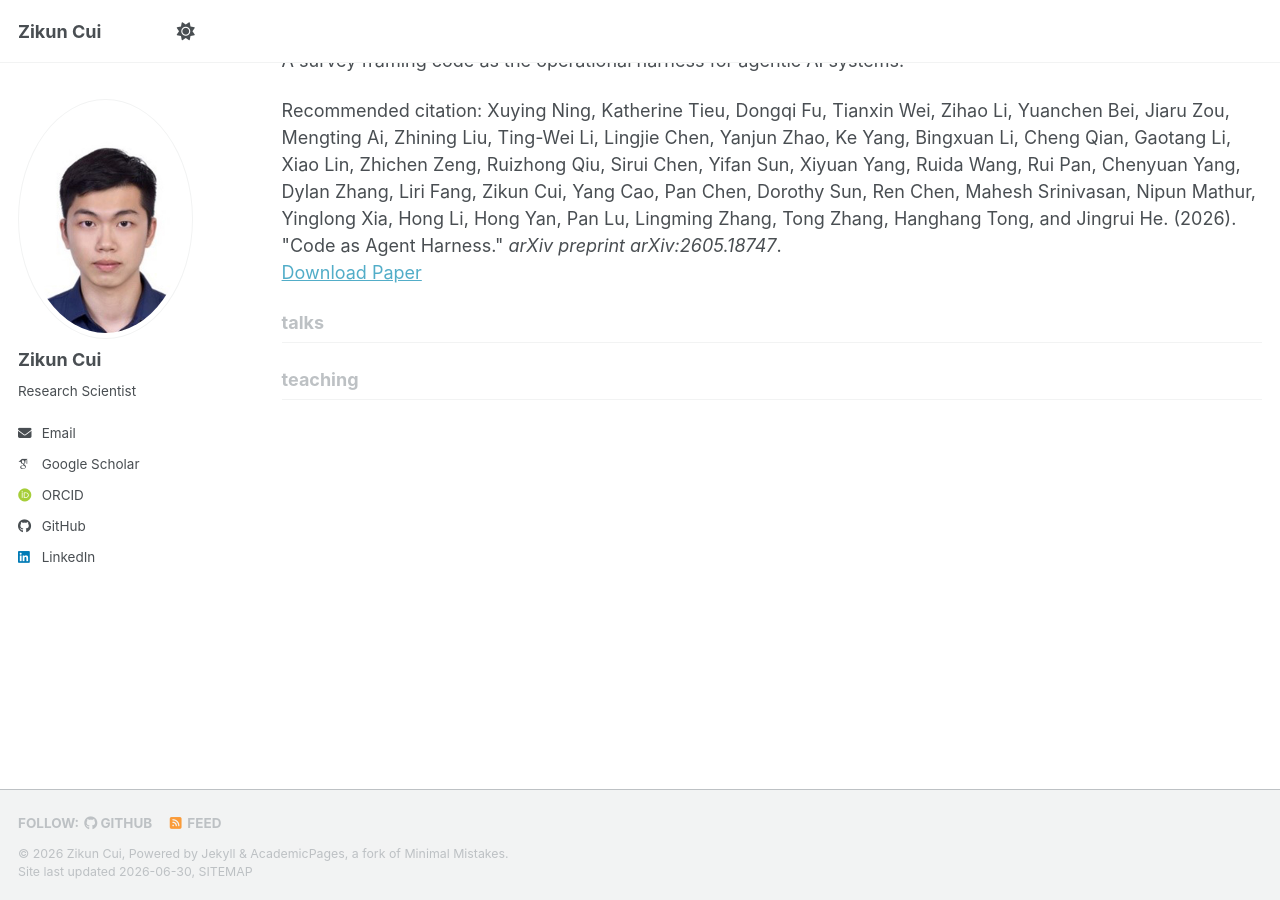
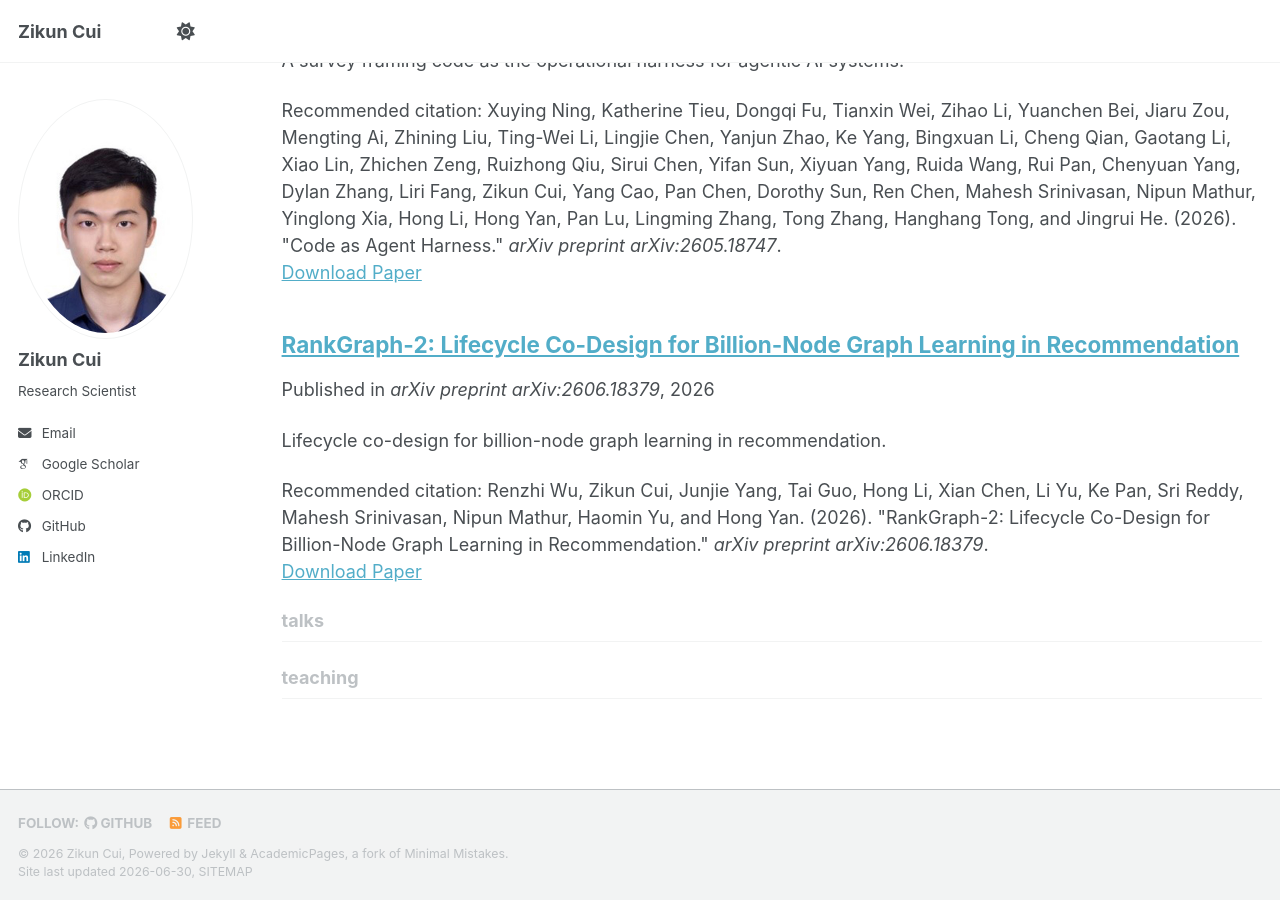
Before and after one commit to Carlisle345748/Carlisle345748.github.io, a Jekyll site: the page built from _pages/collection-archive.html, in a window 1280 px wide and 900 px high, scrolled down 1903 px. Built offline with Jekyll 4.4.1, drawn with Linux system fonts in a browser that asks for light colours; some web fonts are replaced; a script bundle is joined from its source files by our own code; library files that are not in the unit come from our copies.

Commit message:
Add RankGraph-2 publication

```diff
--- /dev/null
+++ b/_publications/2026-06-16-rankgraph-2.md
@@ -0,0 +1,12 @@
+---
+title: "RankGraph-2: Lifecycle Co-Design for Billion-Node Graph Learning in Recommendation"
+collection: publications
+category: manuscripts
+permalink: /publication/2026-06-16-rankgraph-2
+excerpt: "Lifecycle co-design for billion-node graph learning in recommendation."
+date: 2026-06-16
+order: 2
+venue: "arXiv preprint arXiv:2606.18379"
+paperurl: "http://arxiv.org/abs/2606.18379"
+citation: "Renzhi Wu, Zikun Cui, Junjie Yang, Tai Guo, Hong Li, Xian Chen, Li Yu, Ke Pan, Sri Reddy, Mahesh Srinivasan, Nipun Mathur, Haomin Yu, and Hong Yan. (2026). &quot;RankGraph-2: Lifecycle Co-Design for Billion-Node Graph Learning in Recommendation.&quot; <i>arXiv preprint arXiv:2606.18379</i>."
+---
```
Also changed, not shown: _publications/2021-01-01-ecosystem-respiration-temperature.md (+1 -1 lines), _publications/2025-01-01-verifiable-misinformation-detection.md (+1 -1 lines), _publications/2025-01-02-cl-isr.md (+1 -1 lines), _publications/2025-01-03-adaptive-graph-convolution.md (+1 -1 lines), _publications/2026-05-18-code-as-agent-harness.md (+1 -1 lines).
